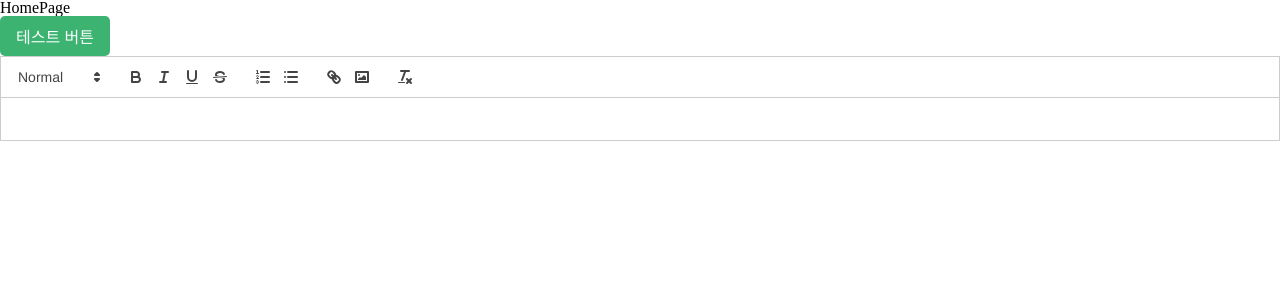
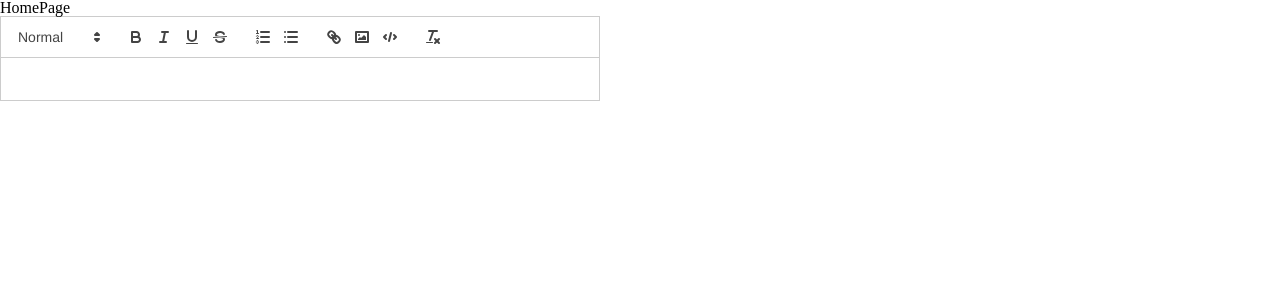
Before and after one commit to QnABoard/front, a React (Vite) app: page / in a window 1280 px wide. Shown: the top 300 px of the page. Built offline with nearby package versions, Linux system fonts and the light colour scheme.

Commit message:
[Feat] quill 이미지 처리 제외하고 작업 완료

```diff
--- a/src/App.tsx
+++ b/src/App.tsx
@@ -1,8 +1,9 @@
 import { QueryClient, QueryClientProvider } from '@tanstack/react-query';
-import Button from '@/components/atoms/Button';
 import { RouterProvider, createBrowserRouter } from 'react-router';
 import router from '@/routes/router';
-import QuillEditor from './components/domain/QuillEditor';
+import QuillEditor from './components/ui/molecules/QuillEditor';
+import { useState } from 'react';
+import styled from 'styled-components';
 
 const queryClient = new QueryClient({
   defaultOptions: {
@@ -16,13 +17,19 @@ const queryClient = new QueryClient({
 
 const App = () => {
   const appRouter = createBrowserRouter(router);
+  const [value, setValue] = useState('');
   return (
     <QueryClientProvider client={queryClient}>
       <RouterProvider router={appRouter} />
-      <Button variant='primary'>테스트 버튼</Button>
-      <QuillEditor />
+      <TestDiv>
+        <QuillEditor value={value} setValue={setValue} />
+      </TestDiv>
     </QueryClientProvider>
   );
 };
 
 export default App;
+
+const TestDiv = styled.div`
+  width: 600px;
+`;
--- a/src/components/domain/QuillEditor.tsx
+++ b/src/components/ui/molecules/QuillEditor.tsx
@@ -1,19 +1,19 @@
-import React, { useState } from 'react';
-import ReactQuill from 'react-quill';
+import ReactQuill, { Quill } from 'react-quill';
 import 'react-quill/dist/quill.snow.css';
 
 interface QuillEditorProps {
   value: string;
-  onChange: (content: string) => void;
+  setValue: React.Dispatch<React.SetStateAction<string>>;
 }
 
-const QuillEditor = ({ value, onChange }: QuillEditorProps) => {
+const QuillEditor = ({ value, setValue }: QuillEditorProps) => {
+  console.log(value);
   const modules = {
     toolbar: [
       [{ header: [1, 2, 3, false] }],
       ['bold', 'italic', 'underline', 'strike'],
       [{ list: 'ordered' }, { list: 'bullet' }],
-      ['link', 'image'],
+      ['link', 'image', 'code'],
       ['clean'],
     ],
   };
@@ -27,14 +27,14 @@ const QuillEditor = ({ value, onChange }: QuillEditorProps) => {
     'list',
     'bullet',
     'link',
+    'code',
     'image',
   ];
 
   return (
     <ReactQuill
       theme='snow'
-      value={value}
-      onChange={onChange}
+      onChange={setValue}
       modules={modules}
       formats={formats}
     />
```
